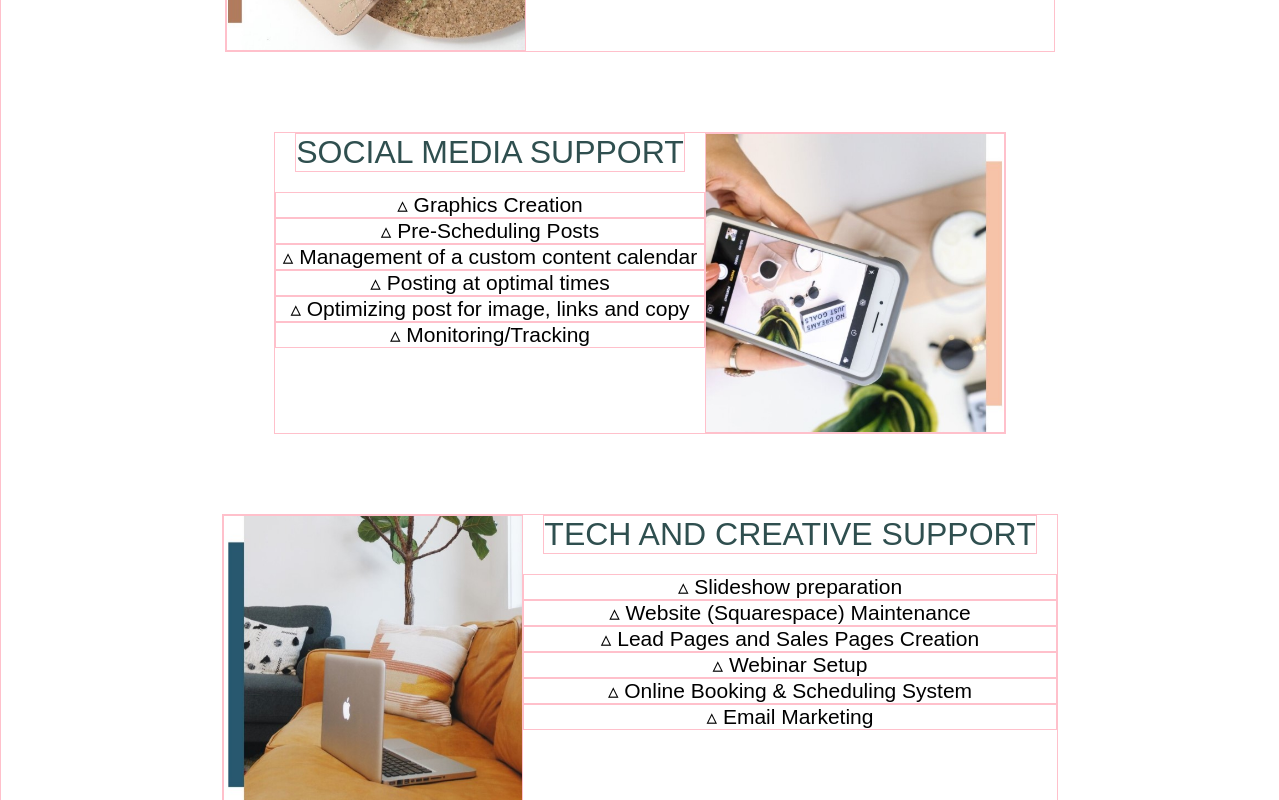
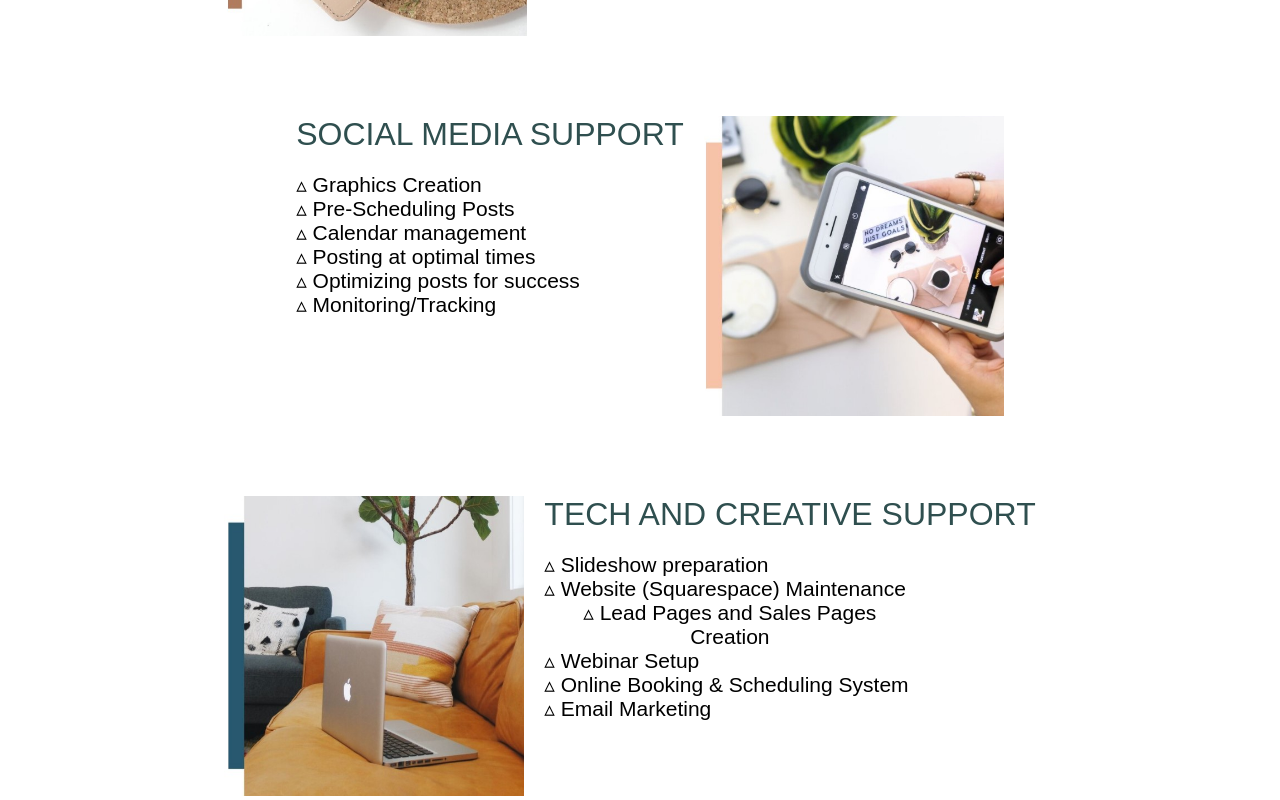
Before and after one commit to jesusjmiranda/virtualAssistantSite, a React (Create React App) app: page /services in a window 1280 px wide. Shown: the part 1080-1880 px from the top of the page. Built offline with nearby package versions, Linux system fonts and the light colour scheme.

Commit message:
Add styling to fix format and image layout for Services

```diff
--- a/src/index.css
+++ b/src/index.css
@@ -13,7 +13,7 @@
 
 :root {
   --primary: white;
-  --scaffold: 1px solid pink;
+  --scaffold: 0px solid pink;
 }
 
 body {
--- a/src/pages/Services.js
+++ b/src/pages/Services.js
@@ -26,64 +26,61 @@ const Services = () => {
           ></img>
           <div className={styles.ServiceContent}>
             <p className={styles.ServiceTitle}>VIRTUAL ASSISTANT SERVICES</p>
-            <div className={styles.ServicePoint}>▵ CRM Database Management</div>
+            <div className={styles.ServicePoints}>
+              <div className={styles.ServicePoint}>
+                ▵ CRM Database Management
+              </div>
               <div className={styles.ServicePoint}>▵ Invoicing</div>
               <div className={styles.ServicePoint}>▵ PDF/Document Creation</div>
               <div className={styles.ServicePoint}>▵ Calendar Management</div>
               <div className={styles.ServicePoint}>▵ Client Onboarding</div>
+            </div>
           </div>
         </ServiceBanner>
         <ServiceBanner flip={true}>
           <img
             src={secondImage}
             className={styles.Image}
-            alt={"green branch over notebook"}
+            alt={"Clean simple wooden desk"}
           ></img>
           <div className={styles.ServiceContent}>
             <p className={styles.ServiceTitle}>SOCIAL MEDIA SUPPORT</p>
+            <div className={styles.ServicePoints}>
               <div className={styles.ServicePoint}>▵ Graphics Creation</div>
               <div className={styles.ServicePoint}>▵ Pre-Scheduling Posts</div>
-            <div className={styles.ServicePoint}>
-              ▵ Management of a custom content calendar
-            </div>
+              <div className={styles.ServicePoint}>▵ Calendar management</div>
               <div className={styles.ServicePoint}>
                 ▵ Posting at optimal times
               </div>
               <div className={styles.ServicePoint}>
-            ▵  Optimizing post for image, links and copy
+                ▵ Optimizing posts for success
               </div>
-            <div className={styles.ServicePoint}>
-            ▵  Monitoring/Tracking
+              <div className={styles.ServicePoint}>▵ Monitoring/Tracking</div>
             </div>
           </div>
         </ServiceBanner>
-        <ServiceBanner>
+        <ServiceBanner >
           <img
             src={thirdImage}
             className={styles.Image}
-            alt={"green branch over notebook"}
+            alt={"laptop on orange sofa"}
           ></img>
           <div className={styles.ServiceContent}>
             <p className={styles.ServiceTitle}>TECH AND CREATIVE SUPPORT</p>
+            <div className={styles.ServicePoints}>
+              <div className={styles.ServicePoint}>▵ Slideshow preparation</div>
               <div className={styles.ServicePoint}>
-            ▵  Slideshow preparation
+                ▵ Website (Squarespace) Maintenance
               </div>
               <div className={styles.ServicePoint}>
-            ▵  Website (Squarespace) Maintenance
+                ▵ Lead Pages and Sales Pages Creation
               </div>
+              <div className={styles.ServicePoint}>▵ Webinar Setup</div>
               <div className={styles.ServicePoint}>
-            ▵  Lead Pages and Sales Pages Creation
+                ▵ Online Booking & Scheduling System
               </div>
-            <div className={styles.ServicePoint}>
-            ▵  Webinar Setup
+              <div className={styles.ServicePoint}>▵ Email Marketing</div>
             </div>
-            <div className={styles.ServicePoint}>
-            ▵  Online Booking & Scheduling System
-            </div>
-            <div className={styles.ServicePoint}>
-            ▵  Email Marketing
-            </div>
-
           </div>
         </ServiceBanner>
       </ContentBanner>
--- a/src/pages/Services.module.css
+++ b/src/pages/Services.module.css
@@ -46,4 +46,12 @@
     font-family: 'Karla', sans-serif;
     font-size: 21px;
     border: var(--scaffold);
+    display: flex;
+    align-self: flex-start;
 }
+
+.ServicePoints {
+    border: var(--scaffold);
+    width: 371px;
+    margin-left: 20px;
+}
```
Also changed, not shown: src/SiteImages/secondOfThree.jpg. Lines whose indentation alone changed are shown as unchanged.
